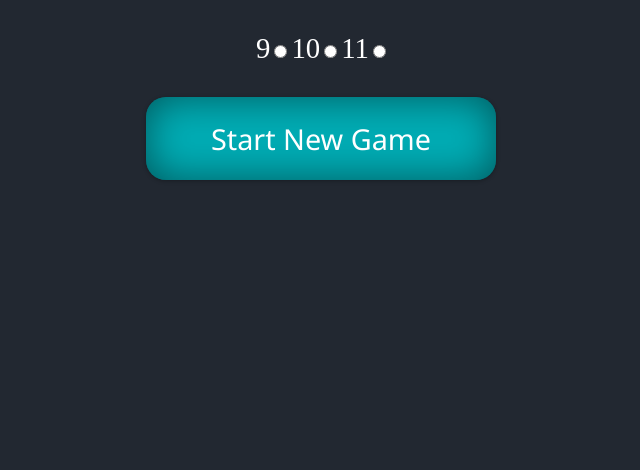
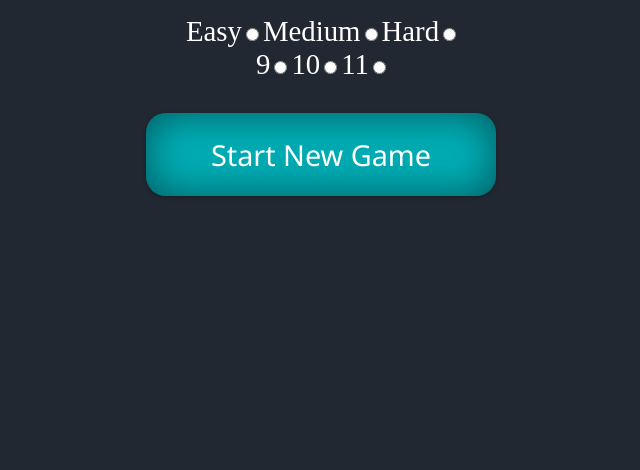
Before and after one commit to Balldoro/Hangman, a website built with webpack: page src/html/index.html in a window 1280 px wide. Shown: the part 330-800 px from the top of the page, without its empty margins (319-959 px from the left). Built offline with nearby package versions, Linux system fonts and the light colour scheme.

Commit message:
Add difficulty choice to settings

```diff
--- a/src/html/index.html
+++ b/src/html/index.html
@@ -10,6 +10,38 @@
     <main class="hangman">
       <h1 class="hangman__title">Hangman Game</h1>
       <form class="settings">
+        <div class="settings__difficulty-container">
+          <label class="settings__difficulty-label" for="difficulty-1"
+            >Easy</label
+          >
+          <input
+            type="radio"
+            id="difficulty-1"
+            value="6"
+            class="settings__difficulty"
+            name="difficulty"
+          />
+          <label class="settings__difficulty-label" for="difficulty-1"
+            >Medium</label
+          >
+          <input
+            type="radio"
+            id="difficulty-2"
+            value="4"
+            class="settings__difficulty"
+            name="difficulty"
+          />
+          <label class="settings__difficulty-label" for="difficulty-1"
+            >Hard</label
+          >
+          <input
+            type="radio"
+            id="difficulty-3"
+            value="2"
+            class="settings__difficulty"
+            name="difficulty"
+          />
+        </div>
         <div class="settings__mistakes-container">
           <label class="settings__mistake-label" for="mistakes-1">9</label>
           <input
--- a/src/js/Game.js
+++ b/src/js/Game.js
@@ -14,6 +14,7 @@ class Game {
   startGame(event) {
     event.preventDefault();
     state.updatePossibleMistakes(this.settings.mistakes.value);
+    state.updateDifficulty(this.settings.difficulty.value);
     this.wordData.getWord().then(word => {
       state.updateWord(word);
       this.view.init();
--- a/src/js/WordData.js
+++ b/src/js/WordData.js
@@ -1,7 +1,10 @@
+import state from "./state";
+
 class WordData {
   async getWord() {
     const response = await fetch(
-      "https://wordsapiv1.p.rapidapi.com/words/?random=true",
+      `https://wordsapiv1.p.rapidapi.com/words/?random=true&lettersMin=3&lettersMax=12&frequencyMin=
+      ${state.difficulty}&frequencyMax=${state.difficulty + 2}`,
       {
         method: "GET",
         headers: {
--- a/src/js/state.js
+++ b/src/js/state.js
@@ -1,5 +1,6 @@
 const state = {
   word: "",
+  difficulty: "",
   possibleMistakes: 10,
   madeMistakes: 0,
   pressedKey: "",
@@ -8,6 +9,9 @@ const state = {
   isGameWon: false,
   updateWord(word) {
     this.word = word;
+  },
+  updateDifficulty(difficulty) {
+    this.difficulty = difficulty;
   },
   updateMadeMistakes() {
     this.madeMistakes++;
--- a/src/scss/components/_settings.scss
+++ b/src/scss/components/_settings.scss
@@ -5,4 +5,8 @@
     font-size: $l-font;
     color: $text-color;
   }
+  &__difficulty-label {
+    font-size: $l-font;
+    color: $text-color;
+  }
 }
```
